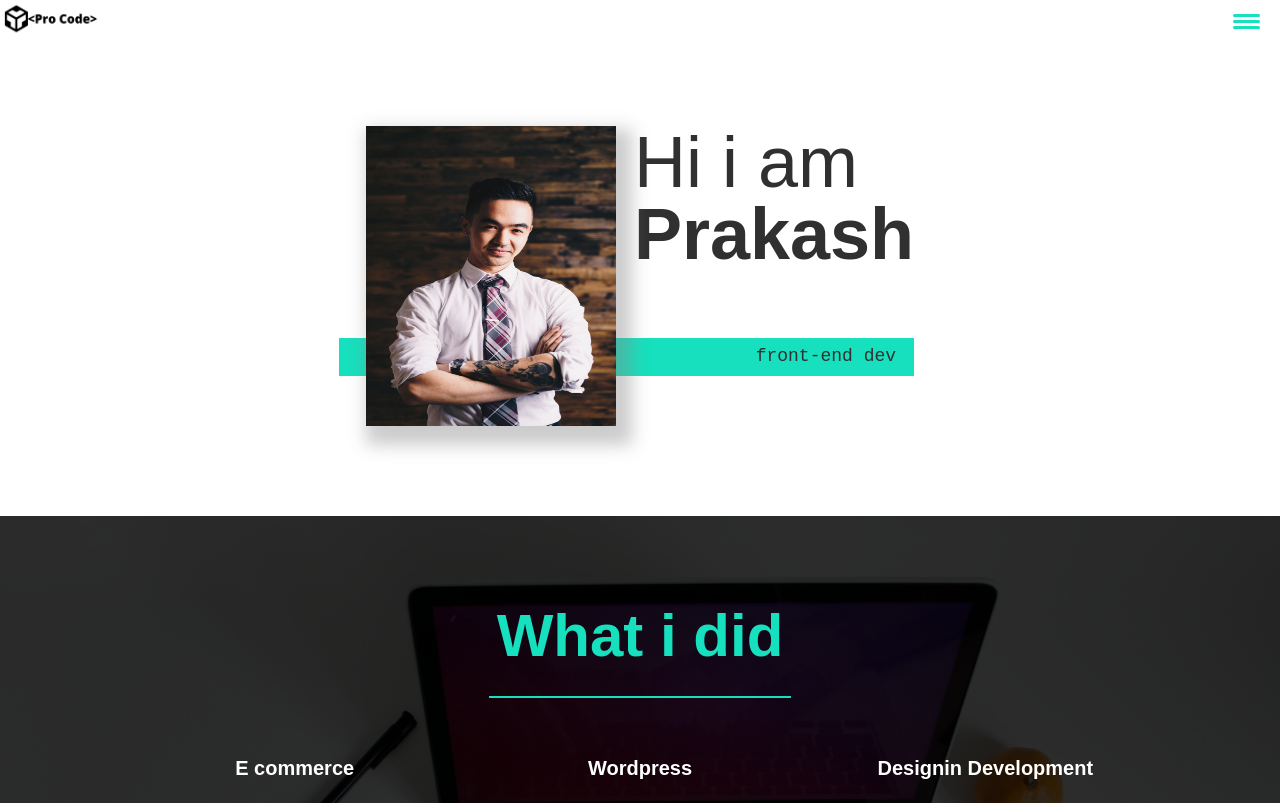
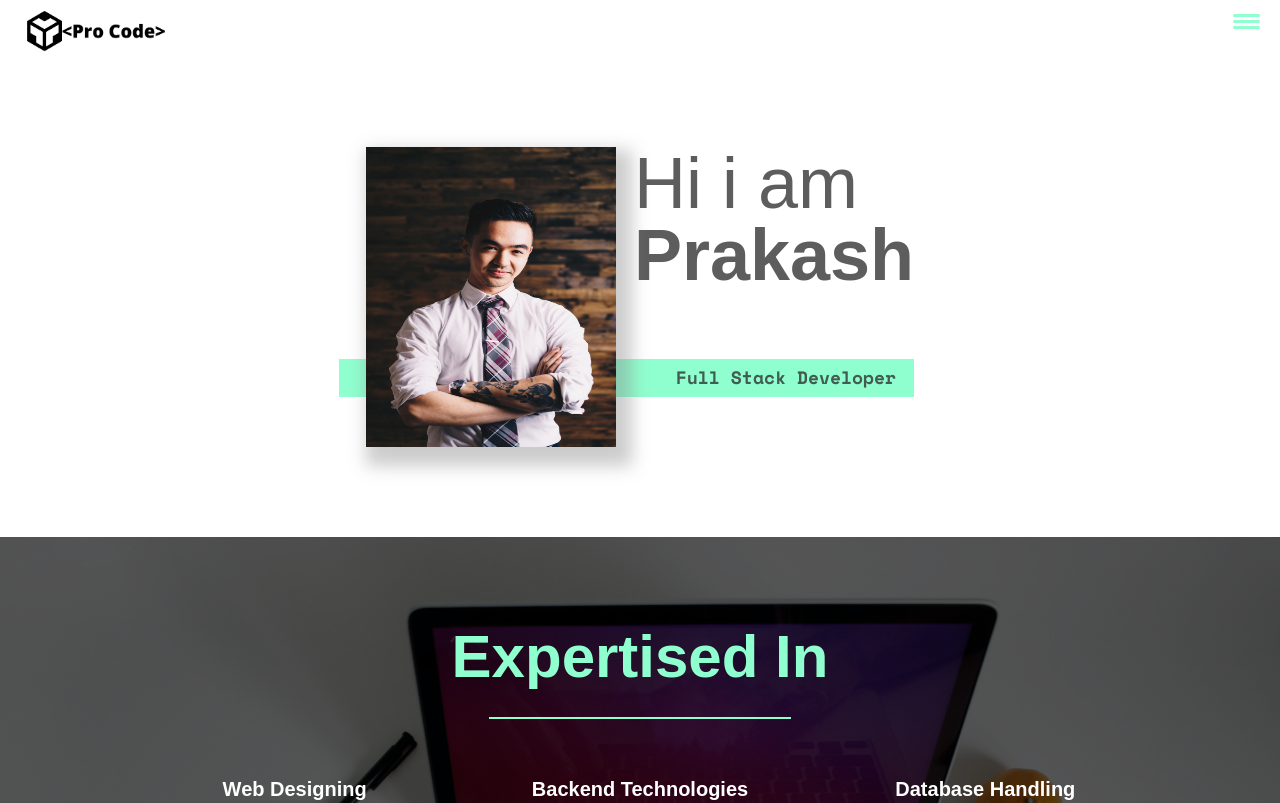
Before and after one commit to Prakashchandra-007/My-Portfolio, a plain HTML site: page index.html in a window 1280 px wide. Shown: the top 803 px of the page. Drawn offline with nearby package versions, Linux system fonts and the light colour scheme.

Commit message:
changes in contents

```diff
--- a/css/style.css
+++ b/css/style.css
@@ -5,15 +5,16 @@
 }
 /* custom properties  */
 :root {
+
     --ff-primary: "Source Sans Pro", sans-serif;
-    --ff-secondary: "Source Code Pro", monospace;
+    --ff-secondary: "Space Mono", monospace;
 
     --fw-reg: 300;
     --fw-bold: 900;
 
-    --clr-light: #fff;
-    --clr-dark: #303030;
-    --clr-accent: #16e0bd;
+    --clr-light: #ffffff;
+    --clr-dark: #252525be;
+    --clr-accent: #90ffcf;
 
     --fs-h1: 3rem;
     --fs-h2: 2.25rem;
@@ -141,7 +142,9 @@ header {
     padding:1e,;
 }
 .logo{
-    max-width:100px;
+    max-width:150px;
+    margin-top:3px;
+    margin-left: 20px;
 }
 
 .nav{
--- a/index.html
+++ b/index.html
@@ -8,6 +8,9 @@
         <meta name="description" content="">
         <meta name="viewport" content="width=device-width, initial-scale=1">
         <link rel="stylesheet" href="css\style.css">
+        <link rel="preconnect" href="https://fonts.googleapis.com">
+        <link rel="preconnect" href="https://fonts.gstatic.com" crossorigin>
+        <link href="https://fonts.googleapis.com/css2?family=Space+Mono:wght@700&display=swap" rel="stylesheet">
         <link rel="stylesheet" href="https://cdnjs.cloudflare.com/ajax/libs/font-awesome/5.14.0/css/all.min.css" integrity="sha512-1PKOgIY59xJ8Co8+NE6FZ+LOAZKjy+KY8iq0G4B3CyeY6wYHN3yt9PW0XpSriVlkMXe40PTKnXrLnZ9+fkDaog==" crossorigin="anonymous" />
     </head>
     <body>
@@ -36,18 +39,18 @@
             <h1 class="section__title section__title--intro">
                 Hi i am <strong>Prakash</strong>
             </h1>
-            <p class="  section__subtitle--intro">front-end dev</p>
+            <p class="  section__subtitle--intro">Full Stack Developer</p>
             <img class="intro__img" src="img\img1.jpg" height="300" width="430" alt="">
         </section>
 
         <!--My Projects-->
         <section id="services" class="my-services">
-            <h2 class="section__title section__title--services" >What i did</h2>
+            <h2 class="section__title section__title--services" >Expertised In</h2>
 
             <!--My project titles-->
             <div class="services">
                 <div class="service">
-                    <h3>E commerce</h3>
+                    <h3>Web Designing</h3>
                     <p>Lorem Ipsum is simply dummy text of the printing and typesetting industry.
                         Lorem Ipsum has been the industry's standard dummy text ever since the 1500s,
                          when an unknown printer took a galley of type and scrambled it to make a type specimen book.
@@ -55,7 +58,7 @@
                          </p>
                 </div>
                 <div class="service">
-                    <h3>Wordpress</h3>
+                    <h3>Backend Technologies</h3>
                     <p>Lorem Ipsum is simply dummy text of the printing and typesetting industry.
                         Lorem Ipsum has been the industry's standard dummy text ever since the 1500s,
                          when an unknown printer took a galley of type and scrambled it to make a type specimen book.
@@ -63,7 +66,7 @@
                          </p>
                 </div>
                 <div class="service">
-                    <h3>Designin Development</h3>
+                    <h3>Database Handling</h3>
                     <p>Lorem Ipsum is simply dummy text of the printing and typesetting industry.
                         Lorem Ipsum has been the industry's standard dummy text ever since the 1500s,
                          when an unknown printer took a galley of type and scrambled it to make a type specimen book.
@@ -73,7 +76,7 @@
 
 
             </div>
-            <a href="#work" class="btn" > My work</a>
+            <a href="#work" class="btn" > My projects</a>
         </section>
 
         <!--about me -->
@@ -97,8 +100,8 @@
         </section>
         <!--work -->
         <Section class="my-work" id="work">
-            <h2 class="section__title section__title--work">My work</h2>
-            <p class="section__subtitle  section__subtitle--work">A Selection range of my work</p>
+            <h2 class="section__title section__title--work">Project Galley</h2>
+            <p class="section__subtitle  section__subtitle--work">What I Did !!!</p>
             <div class="portfolio" >
                 <!--portfolio 01-->
                 <a href="http://" class="portfolio__item">
@@ -128,6 +131,10 @@
                 <a href="http://" class="portfolio__item">
                     <img class="portfolio__img" src="img\services1.jpg" alt="">
                 </a>
+                <!--portfolio 08-->
+                <a href="http://" class="portfolio__item">
+                    <img class="portfolio__img" src="img\services2.jpg" alt="">
+                </a>
             </div>
         </section>
 
@@ -142,8 +149,8 @@
                 </li>
 
                 <li class="social-list__iten">
-                    <a class="social-list__link">
-                        <i class="fab fa-apple"></i>
+                    <a class="social-list__link" >
+                        <i class="fab fa-hackerrank"></i>
                     </a>
                 </li>
                 <li class="social-list__iten">
```
Also changed, not shown: 2 other files.
